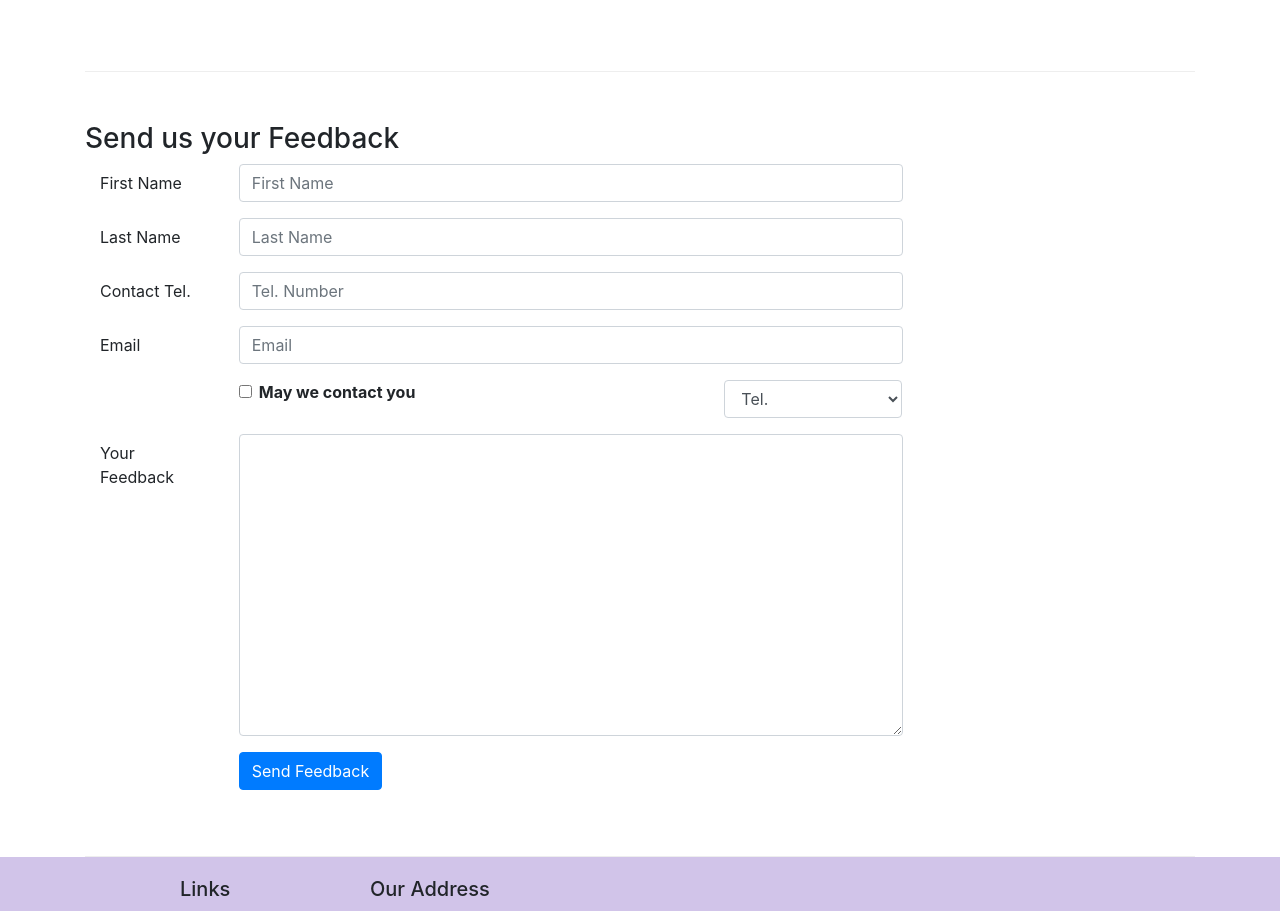
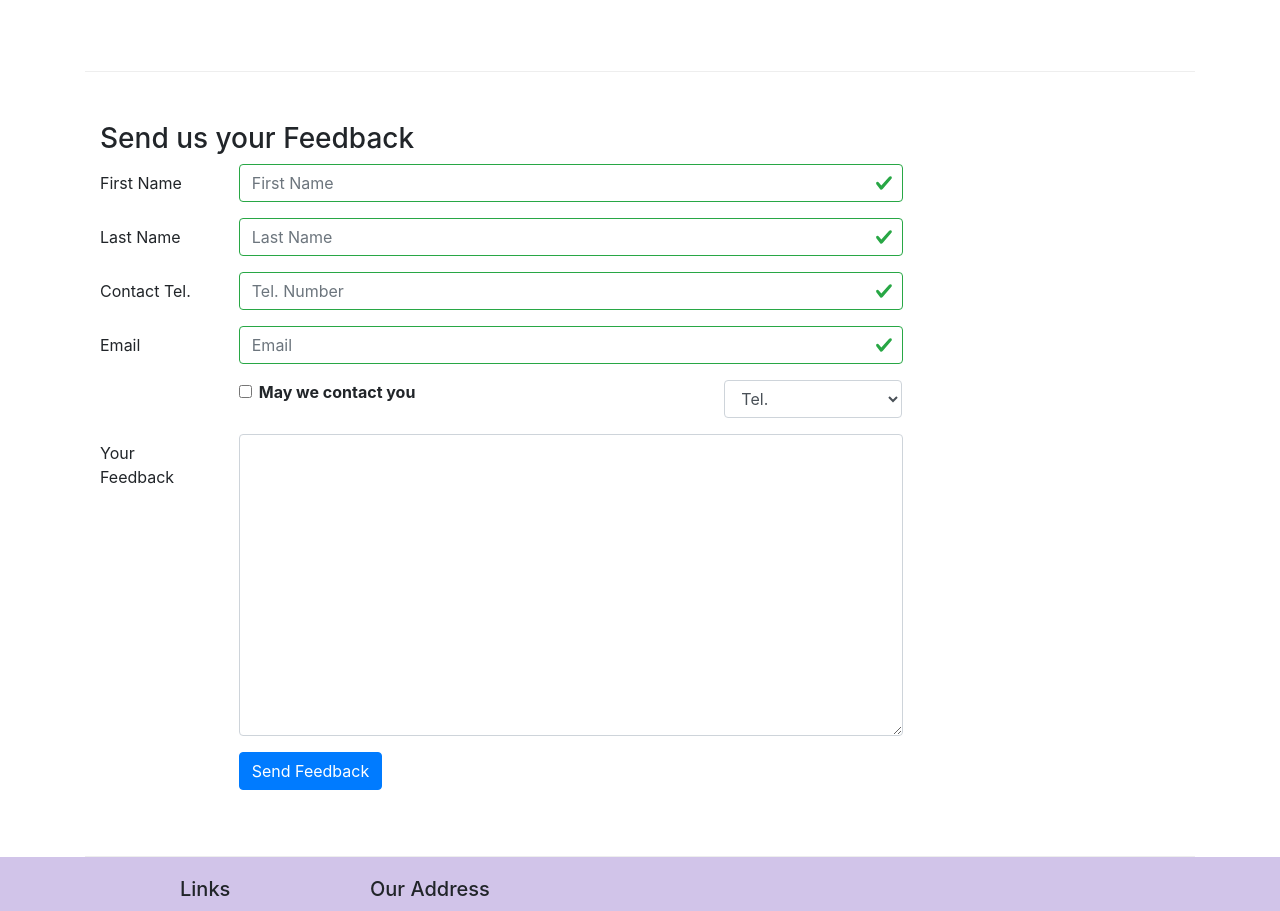
Before and after one commit to lucifer123A/React.js, a React (Create React App) app: page /contactus in a window 1280 px wide. Shown: the part 800-1711 px from the top of the page. Built offline with nearby package versions, Linux system fonts and the light colour scheme.

Commit message:
Controlled Form Validation

```diff
--- a/src/components/ContactComponent.js
+++ b/src/components/ContactComponent.js
@@ -1,5 +1,5 @@
 import React, { Component } from 'react';
-import {Breadcrumb, BreadcrumbItem, Button, Form , FormGroup, Label, Input, Col} from 'reactstrap';
+import {Breadcrumb, BreadcrumbItem, Button, Form , FormGroup, Label, Input, Col, Row, FormFeedback} from 'reactstrap';
 import {Link} from 'react-router-dom';
 
 class Contact extends React.Component{
@@ -13,10 +13,18 @@
             email:'',
             agree:false,
             contactType:'Tel.',
-            message:''
+            message:'',
+            touched:{
+                firstname:false,
+                lastname:false,
+                telnum:false,
+                email:false
+            }
         }
         this.handleSubmit=this.handleSubmit.bind(this);
         this.handleInputChange=this.handleInputChange.bind(this);
+        this.handleBlur=this.handleBlur.bind(this);
+
     }
 
     handleInputChange(event){
@@ -37,7 +45,45 @@
         event.preventDefault();
     }
 
+    handleBlur= (field)=>(evt)=>{
+        this.setState(
+            {
+                touched:{...this.state.touched, [field]:true}
+            }
+        );
+    }
+
+    validate(firstname, lastname, telnum, email){
+        const errors={
+            firstname:'',
+            lastname:'',
+            telnum:'',
+            email:''
+        };
+
+        if(this.state.touched.firstname && firstname.length<3)
+            errors.firstname="First Name must be >= 3 characters";
+        else if(this.state.touched.firstname && firstname.length>10)
+            errors.firstname="First Name must be <=10 characters";
+
+        if(this.state.touched.lastname && lastname.length<3)
+            errors.lastname="Last Name must be >= 3 characters";
+        else if(this.state.touched.lastname && lastname.length>10)
+            errors.lastname="Last Name must be <=10 characters";
+
+        const reg = /^\d+$/;
+        if(this.state.touched.telnum && !reg.test(telnum))
+            errors.telnum="Tel. Number should contains only numbers";
+
+        if(this.state.touched.email && email.split('').filter(x=>x==='@').length !==1)
+            errors.email="Error should contain a @";
+
+        return errors;
+
+    }
+
     render(){
+        const errors = this.validate(this.state.firstname, this.state.lastname, this.state.telnum, this.state.email);
         return(
             <div className="container">
                 <div className="row">
@@ -77,7 +123,7 @@
                     </div>
                 </div>
                 <div className="row row-content">
-                    <div claassName="col-12">
+                    <div className="col-12">
                         <h3>Send us your Feedback</h3>
                     </div>
                     <div className="col-12 col-md-9">
@@ -86,28 +132,36 @@
                                 <Label htmlFor="firstname" md={2}>First Name</Label>
                                 <Col md={10}>
                                     <Input type="text" id="firstname" name="firstname" placeholder="First Name"
-                                    value={this.state.firstname} onChange={this.handleInputChange}/>
+                                    valid={errors.firstname===''} invalid={errors.firstname!==''}
+                                    value={this.state.firstname} onChange={this.handleInputChange} onBlur={this.handleBlur('firstname')}/>
+                                    <FormFeedback>{errors.firstname}</FormFeedback>
                                 </Col>
                             </FormGroup>
                             <FormGroup row>
                                 <Label htmlFor="lastname" md={2}>Last Name</Label>
                                 <Col md={10}>
                                     <Input type="text" id="lastname" name="lastname" placeholder="Last Name"
-                                    value={this.state.lastname} onChange={this.handleInputChange}/>
+                                    valid={errors.lastname===''} invalid={errors.lastname!==''}
+                                    value={this.state.lastname} onChange={this.handleInputChange} onBlur={this.handleBlur('lastname')}/>
+                                    <FormFeedback>{errors.lastname}</FormFeedback>
                                 </Col>
                             </FormGroup>
                             <FormGroup row>
                                 <Label htmlFor="telnum" md={2}>Contact Tel.</Label>
                                 <Col md={10}>
                                     <Input type="tel" id="telnum" name="telnum" placeholder="Tel. Number"
-                                    value={this.state.telnum} onChange={this.handleInputChange}/>
+                                    valid={errors.telnum===''} invalid={errors.telnum!==''}
+                                    value={this.state.telnum} onChange={this.handleInputChange} onBlur={this.handleBlur('tenum')}/>
+                                    <FormFeedback>{errors.telnum}</FormFeedback>
                                 </Col>
                             </FormGroup>
                             <FormGroup row>
                                 <Label htmlFor="email" md={2}>Email</Label>
                                 <Col md={10}>
                                     <Input type="email" id="email" name="email" placeholder="Email"
-                                    value={this.state.email} onChange={this.handleInputChange}/>
+                                    valid={errors.email===''} invalid={errors.email!==''}
+                                    value={this.state.email} onChange={this.handleInputChange} onBlur={this.handleBlur('email')}/>
+                                    <FormFeedback>{errors.email}</FormFeedback>
                                 </Col>
                             </FormGroup>
                             <FormGroup row>
```
